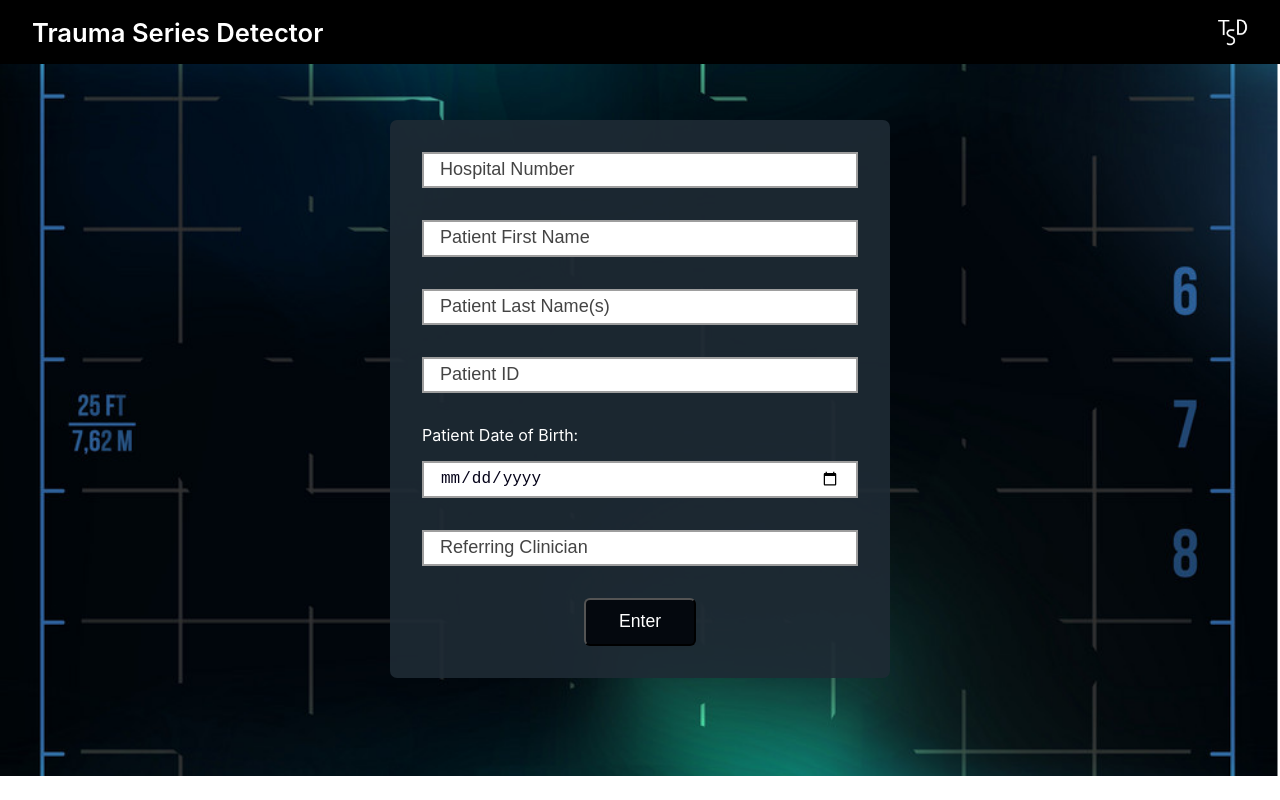
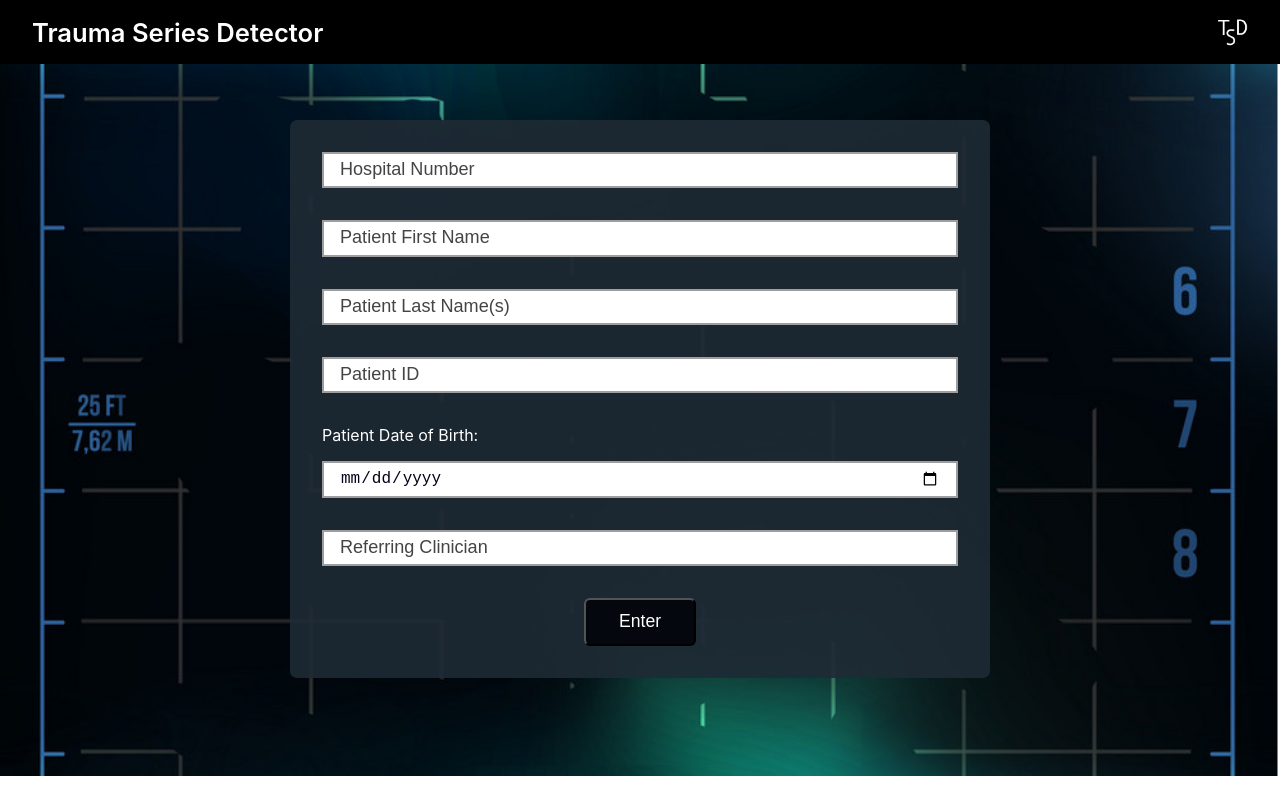
Before and after one commit to iamndlovu/trauma_series_detector, a React (Create React App) app in the folder client/: page / in a window 1280 px wide. Built offline with nearby package versions, Linux system fonts and the light colour scheme.

Commit message:
increase max form width

```diff
--- a/client/src/components/form/PatientDetailsForm.module.css
+++ b/client/src/components/form/PatientDetailsForm.module.css
@@ -3,7 +3,7 @@
 	color: rgb(4, 2, 24);
 	border-radius: 7px;
 	min-height: 5rem;
-	flex-basis: 500px;
+	flex-basis: 700px;
 	flex-shrink: 1;
 	padding: 2rem;
 	text-align: center;
```
